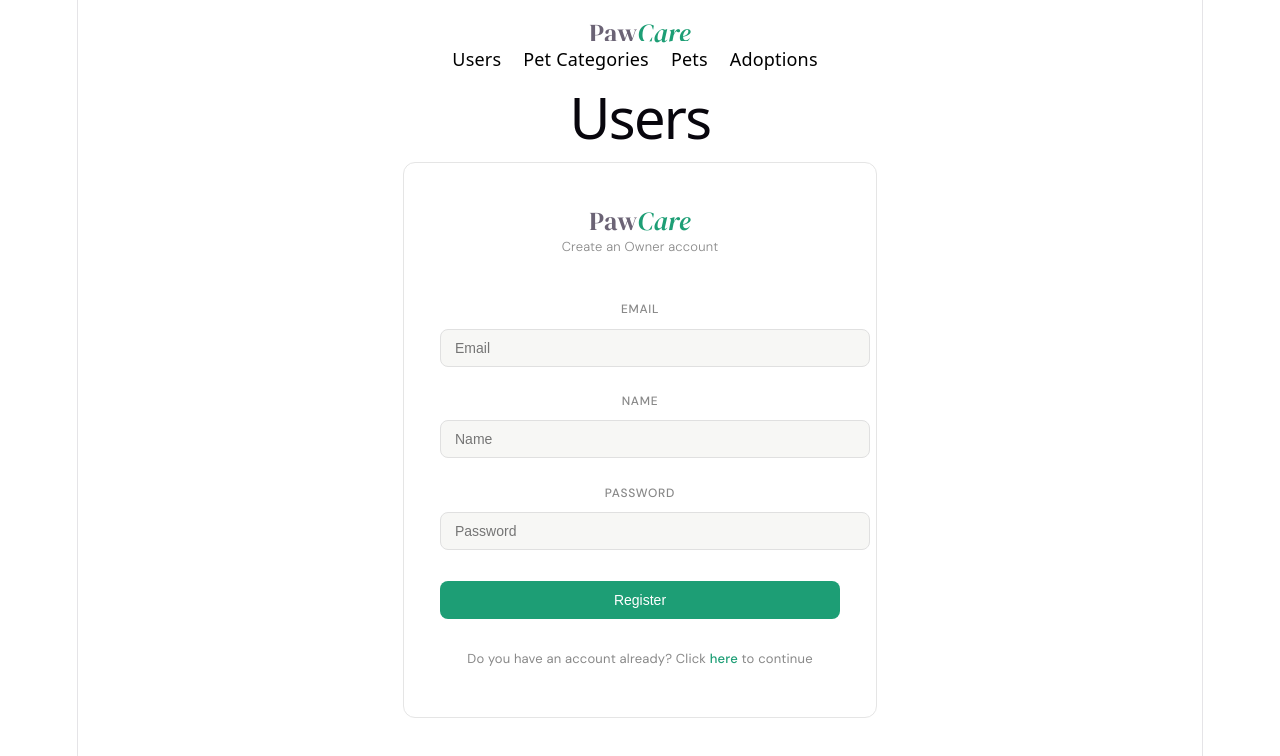
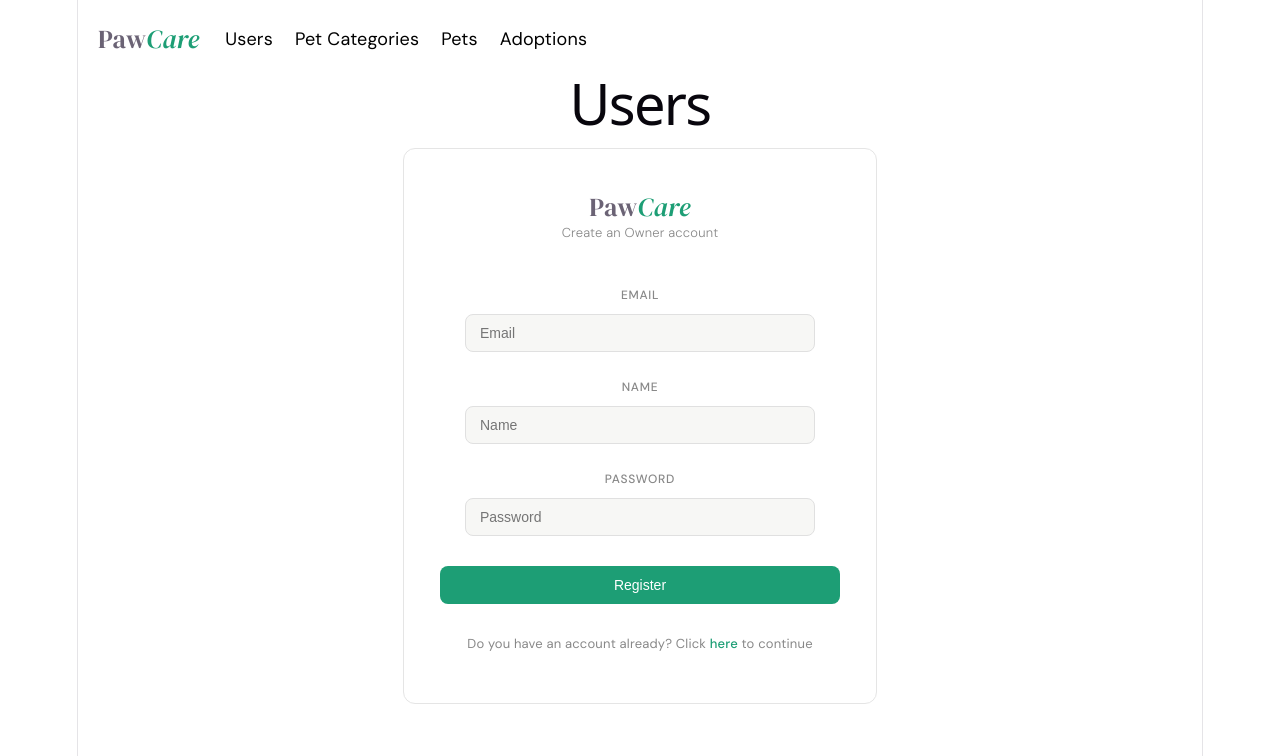
Before and after one commit to MeszarosZsombor/MVC-project, a Vue app in the folder frontend/: page /users in a window 1280 px wide. Shown: the top 756 px of the page. Built offline with nearby package versions, Linux system fonts and the light colour scheme.

Commit message:
css changes

```diff
--- a/frontend/src/components/Header.vue
+++ b/frontend/src/components/Header.vue
@@ -4,7 +4,7 @@ import Logo from "./Logo.vue";
 
 <template>
   <header>
-    <Logo></Logo>
+    <Logo class="logo"></Logo>
     <router-link to="/users" class="site-button">Users</router-link>
     <router-link to="/pet-categories" class="site-button">Pet Categories</router-link>
     <router-link to="/pets" class="site-button">Pets</router-link>
@@ -14,7 +14,15 @@ import Logo from "./Logo.vue";
 
 <style scoped>
   header {
+    font-family: 'DM Sans', sans-serif;
     margin-top: 20px;
+    margin-left: 20px;
+    display: flex;
+  }
+
+  .logo {
+    align-self: center;
+    margin-right: 20px;
   }
 
   .site-button {
--- a/frontend/src/components/Register.vue
+++ b/frontend/src/components/Register.vue
@@ -98,12 +98,13 @@
   }
 
   input {
-    width: 100%;
+    width: 80%;
     padding: 10px 14px;
     font-size: 14px;
     background: #f7f7f5;
     border: 0.5px solid #e0e0e0;
     border-radius: 8px;
+    color: black;
     outline: none;
     transition: border-color 0.15s, box-shadow 0.15s;
   }
```
Lines whose indentation alone changed are shown as unchanged.
